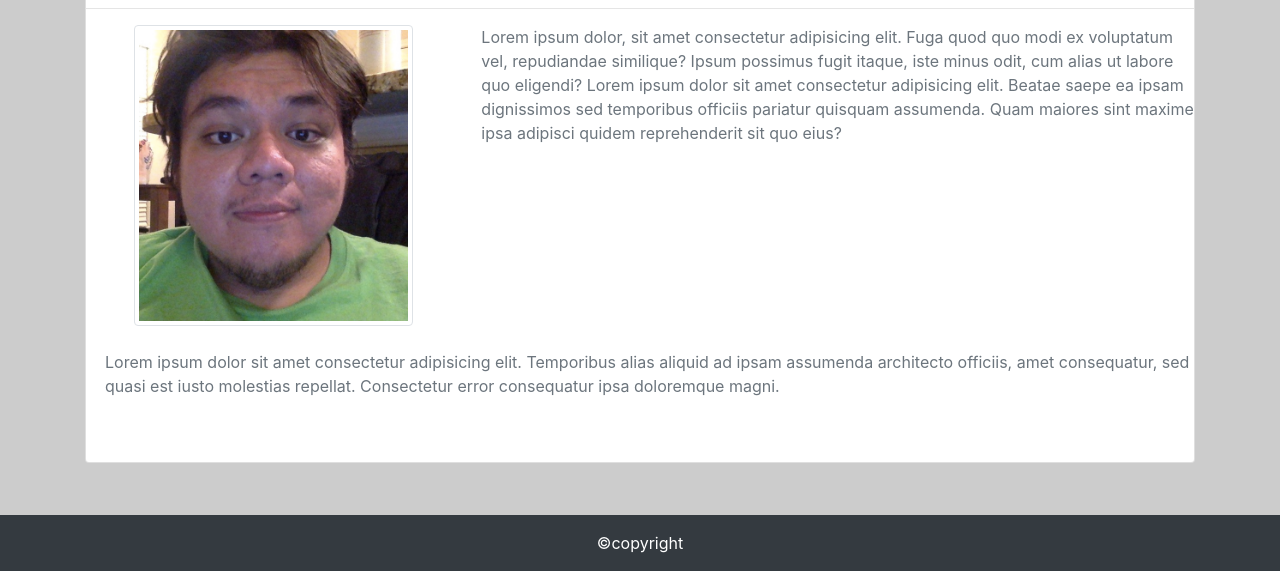
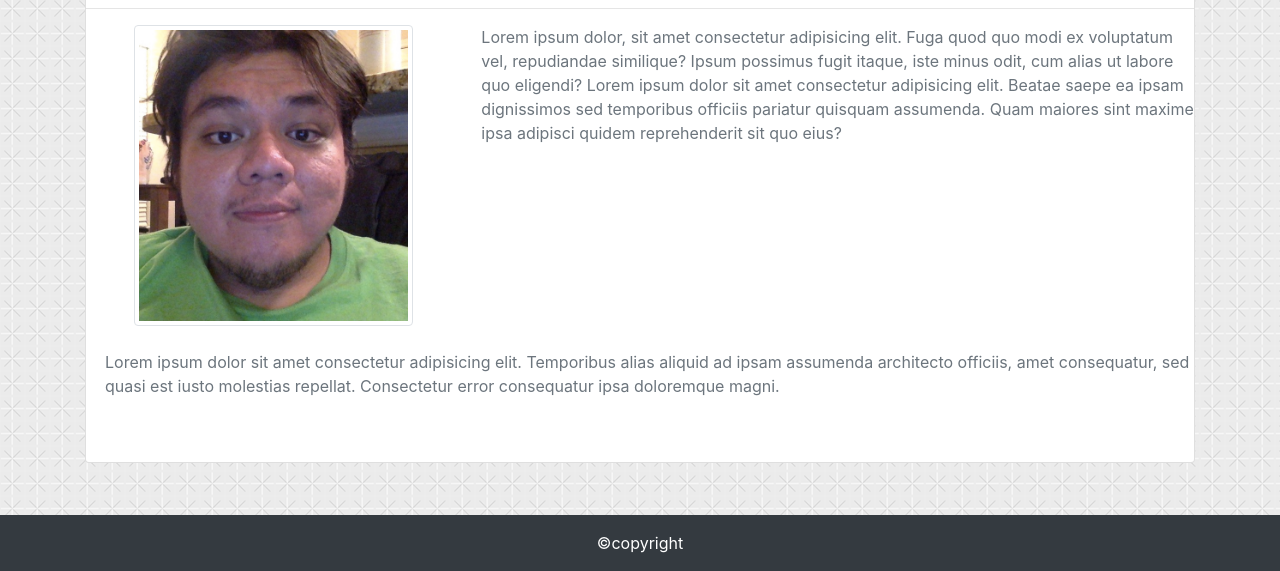
Before and after one commit to jtubay/Bootstrapresponsivesite, a plain HTML site: page index.html in a window 1280 px wide. Shown: the part 229-800 px from the top of the page. Drawn offline with nearby package versions, Linux system fonts and the light colour scheme.

Commit message:
fixing background

```diff
--- a/ProjectStyle.css
+++ b/ProjectStyle.css
@@ -1,6 +1,6 @@
 body {
     background: #ccc;
-    background-image: url(/images/criss-cross.png);
+    background-image: url(./img/criss-cross.png);
 
 }
 #header a:hover {
```
